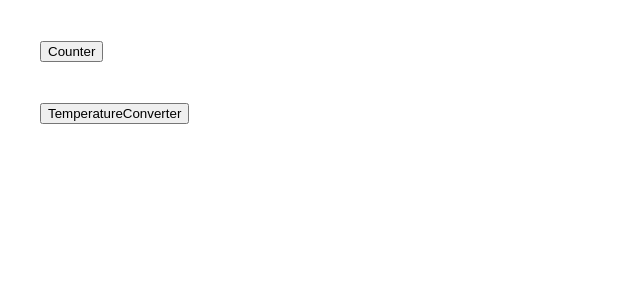
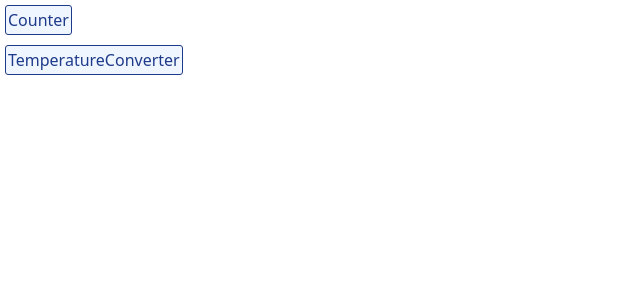
Before and after one commit to cjguttormsson/react-7guis, a React (Create React App) app: page / in a window 1280 px wide. Shown: the top 300 px of the page, without its empty margins (0-640 px from the left). Built offline with nearby package versions, Linux system fonts and the light colour scheme.

Commit message:
Add and configure TailwindCSS

```diff
--- a/package.json
+++ b/package.json
@@ -38,5 +38,10 @@
       "last 1 firefox version",
       "last 1 safari version"
     ]
+  },
+  "devDependencies": {
+    "autoprefixer": "^10.4.7",
+    "postcss": "^8.4.14",
+    "tailwindcss": "^3.0.24"
   }
 }
--- /dev/null
+++ b/postcss.config.js
@@ -0,0 +1,6 @@
+module.exports = {
+  plugins: {
+    tailwindcss: {},
+    autoprefixer: {},
+  },
+}
--- a/src/Counter.tsx
+++ b/src/Counter.tsx
@@ -8,6 +8,7 @@ const Counter = (props: any) => {
       <p>The count is {count}</p>
       <p>
         <button
+          className="btn"
           onClick={() => {
             setCount((c) => c + 1);
           }}
--- a/src/Launcher.tsx
+++ b/src/Launcher.tsx
@@ -18,6 +18,7 @@ const Launcher = (props: any) => {
       {guis.map((gui) => (
         <p key={gui.name}>
           <button
+            className="btn"
             onClick={() => {
               SetSelectedGui(() => gui);
               console.log(`SelectGui is ${gui}`);
@@ -33,7 +34,9 @@ const Launcher = (props: any) => {
       <SelectedGui />
 
       <p>
-        <button onClick={() => SetSelectedGui(null)}>Return to Launcher</button>
+        <button className="btn" onClick={() => SetSelectedGui(null)}>
+          Return to Launcher
+        </button>
       </p>
     </>
   );
--- a/src/index.css
+++ b/src/index.css
@@ -1,40 +1,9 @@
-body {
-  margin: 0;
-  font-family: -apple-system, BlinkMacSystemFont, 'Segoe UI', 'Roboto', 'Oxygen',
-    'Ubuntu', 'Cantarell', 'Fira Sans', 'Droid Sans', 'Helvetica Neue',
-    sans-serif;
-  -webkit-font-smoothing: antialiased;
-  -moz-osx-font-smoothing: grayscale;
+@tailwind base;
+@tailwind components;
+@tailwind utilities;
+
+@layer components {
+    .btn {
+        @apply outline outline-1 rounded-sm outline-blue-900 text-blue-900 bg-blue-50 m-1.5 p-0.5;
+    }
 }
-
-code {
-  font-family: source-code-pro, Menlo, Monaco, Consolas, 'Courier New',
-    monospace;
-}
-
-p {
-  margin-left: 40px;
-  margin-top: 40px;
-}
-
-input.input-invalid {
-  background-color: lightpink;
-}
-
-option.filtered {
-  display: none;
-}
-
-div#circle-box {
-  width: 640px;
-  height: 480px;
-  outline : 1px solid black;
-}
-
-circle:hover {
-  fill: gray
-}
-
-select {
-  width: 10em;
-}
--- /dev/null
+++ b/tailwind.config.js
@@ -0,0 +1,7 @@
+module.exports = {
+  content: ["./src/**/*.{ts,tsx}"],
+  theme: {
+    extend: {},
+  },
+  plugins: [],
+};
```
Also changed, not shown: 1 other file (tests, documents, lock files or other folders).
